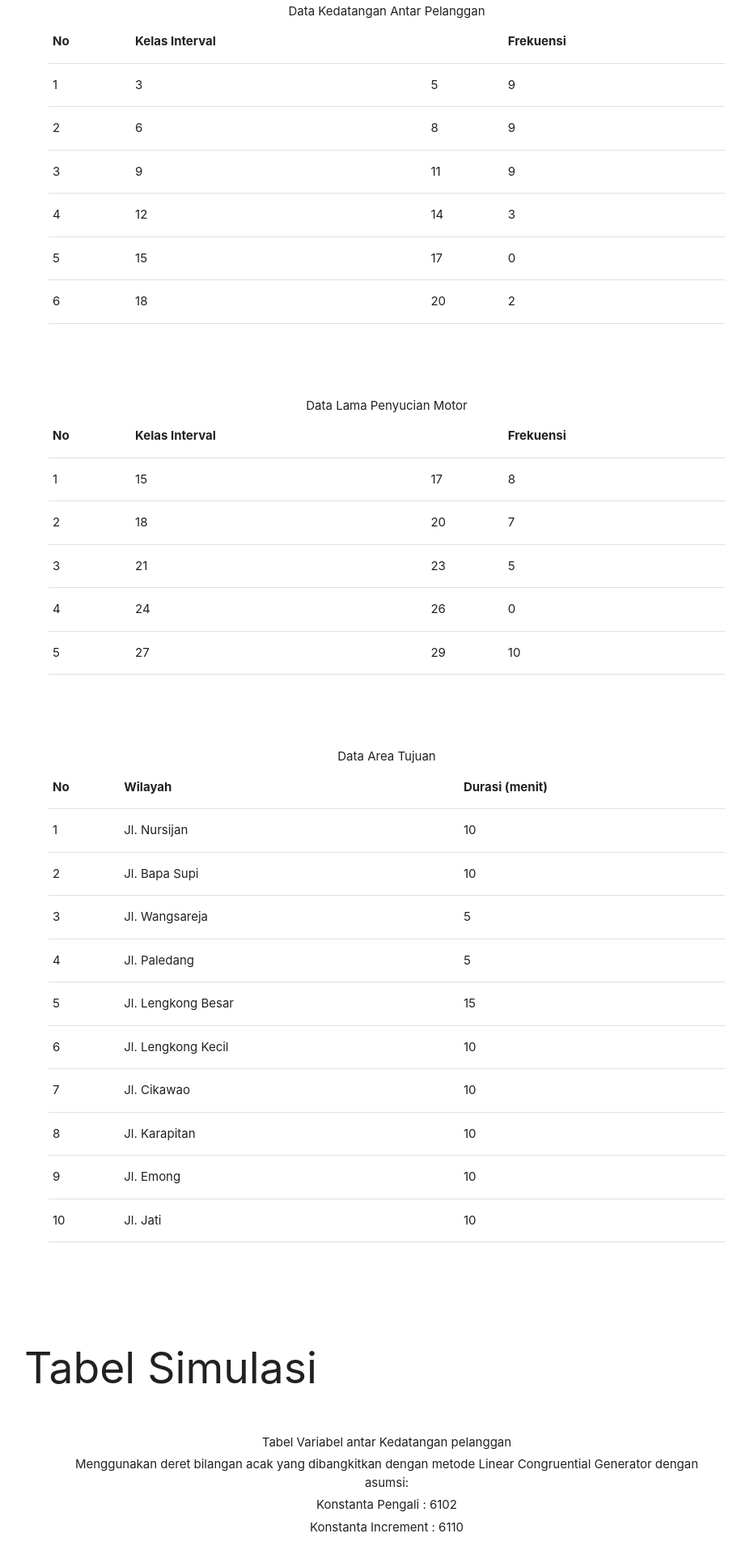
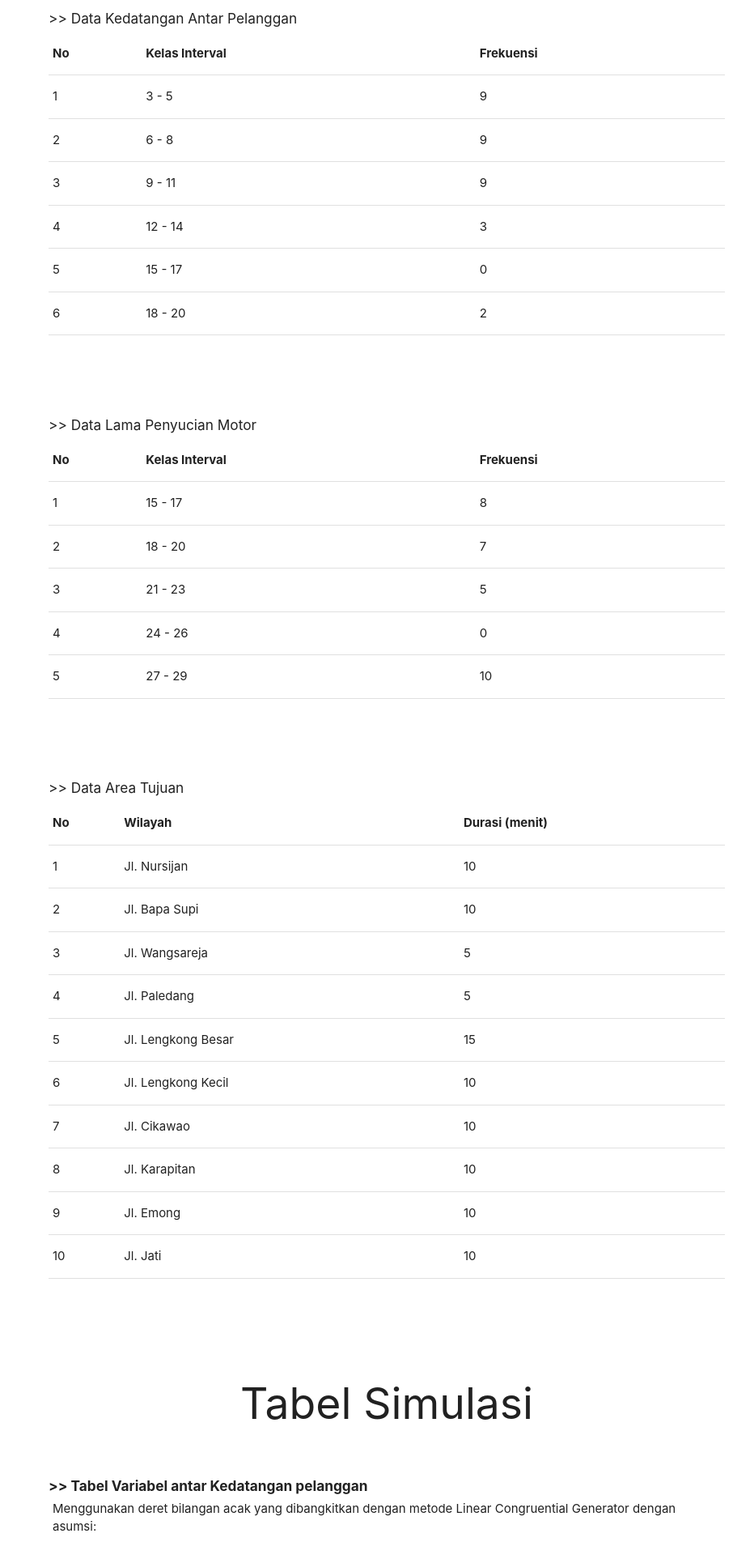
Before and after one commit to raflirach/mosi-antrian, a React (Create React App) app: page / in a window 1280 px wide. Shown: the part 540-2444 px from the top of the page at 81% size, without its empty margins (162-1089 px from the left). Built offline with nearby package versions, Linux system fonts and the light colour scheme.

Commit message:
merapihkan data pengamatan

```diff
--- a/src/sections/DataPengamatan.js
+++ b/src/sections/DataPengamatan.js
@@ -1,11 +1,11 @@
-import React, { Component } from 'react';
+import React, { Component } from "react";
 
-let dataPengamatan = require('../data/dataPengamatan.json');
-let dataLamaPenyucian = require('../data/dataLamaPenyucian.json');
-let dataArea = require('../data/dataArea.json');
-let dataBilanganAcakPelanggan = require('../data/dataBilanganAcakPelanggan.json');
-let dataBlanganAcakLamaPencucian = require('../data/dataBlanganAcakLamaPencucian.json');
-let dataTujuanAntar = require('../data/dataTujuanAntar.json');
+let dataPengamatan = require("../data/dataPengamatan.json");
+let dataLamaPenyucian = require("../data/dataLamaPenyucian.json");
+let dataArea = require("../data/dataArea.json");
+let dataBilanganAcakPelanggan = require("../data/dataBilanganAcakPelanggan.json");
+let dataBlanganAcakLamaPencucian = require("../data/dataBlanganAcakLamaPencucian.json");
+let dataTujuanAntar = require("../data/dataTujuanAntar.json");
 
 export default class DataPengamatan extends Component {
   render() {
@@ -13,15 +13,14 @@ export default class DataPengamatan extends Component {
       <div>
         <div id="section1">
           <div className="container">
-            <h2>Data Hasil Pengamatan</h2>
+            <h2 align="center">Data Hasil Pengamatan</h2>
             <div className="tablecontainer">
+              <h6 align="left"> >> Data Kedatangan Antar Pelanggan</h6>
               <table>
-                <caption>Data Kedatangan Antar Pelanggan</caption>
                 <thead>
                   <tr>
                     <th>No</th>
                     <th>Kelas Interval</th>
-                    <th />
                     <th>Frekuensi</th>
                   </tr>
                 </thead>
@@ -31,8 +30,9 @@ export default class DataPengamatan extends Component {
                     return (
                       <tr key={i}>
                         <td>{data.nomor}</td>
-                        <td>{data.batasBawah}</td>
-                        <td>{data.batasAtas}</td>
+                        <td>
+                          {data.batasBawah} - {data.batasAtas}
+                        </td>
                         <td>{data.frekuensi}</td>
                       </tr>
                     );
@@ -41,13 +41,12 @@ export default class DataPengamatan extends Component {
               </table>
             </div>
             <div className="tablecontainer">
+              <h6 align="left"> >> Data Lama Penyucian Motor</h6>
               <table>
-                <caption>Data Lama Penyucian Motor</caption>
                 <thead>
                   <tr>
                     <th>No</th>
                     <th>Kelas Interval</th>
-                    <th />
                     <th>Frekuensi</th>
                   </tr>
                 </thead>
@@ -57,8 +56,9 @@ export default class DataPengamatan extends Component {
                     return (
                       <tr key={i}>
                         <td>{data.nomor}</td>
-                        <td>{data.batasBawah}</td>
-                        <td>{data.batasAtas}</td>
+                        <td>
+                          {data.batasBawah} - {data.batasAtas}
+                        </td>
                         <td>{data.frekuensi}</td>
                       </tr>
                     );
@@ -67,8 +67,8 @@ export default class DataPengamatan extends Component {
               </table>
             </div>
             <div className="tablecontainer">
+              <h6 align="left"> >> Data Area Tujuan</h6>
               <table>
-                <caption>Data Area Tujuan</caption>
                 <thead>
                   <tr>
                     <th>No</th>
@@ -94,14 +94,14 @@ export default class DataPengamatan extends Component {
         </div>
         <div id="section2">
           <div className="container">
-            <h2>Tabel Simulasi</h2>
+            <h2 align="center">Tabel Simulasi</h2>
             <div className="tablecontainer">
-              <table>
-                <caption>
-                  Tabel Variabel antar Kedatangan pelanggan
+              <h6 align="left">
+                <b>>> Tabel Variabel antar Kedatangan pelanggan</b>
+              </h6>
               <p>
-                    Menggunakan deret bilangan acak yang dibangkitkan dengan metode Linear Congruential Generator dengan
-                    asumsi:
+                Menggunakan deret bilangan acak yang dibangkitkan dengan metode
+                Linear Congruential Generator dengan asumsi:
               </p>
               <ul>
                 <li>Konstanta Pengali : 6102</li>
@@ -110,12 +110,13 @@ export default class DataPengamatan extends Component {
                 <li>Nilai Awal : 1011</li>
               </ul>
               <p>
-                    Diasumsikan distribusi normal sehingga dipergunakan Z = (-2lnU<sub>i</sub>)<sup>&#189;</sup>{' '}
-                    sin(2&pi;U
-                    <sub>i+1</sub>) dan X = &#181;+&sigma;Z untuk memperoleh nilai variabel.
+                Diasumsikan distribusi normal sehingga dipergunakan Z = (-2lnU
+                <sub>i</sub>)<sup>&#189;</sup> sin(2&pi;U
+                <sub>i+1</sub>) dan X = &#181;+&sigma;Z untuk memperoleh nilai
+                variabel.
               </p>
-                </caption>
 
+              <table>
                 <thead>
                   <tr>
                     <th>i</th>
@@ -137,12 +138,12 @@ export default class DataPengamatan extends Component {
               </table>
             </div>
             <div className="tablecontainer">
-              <table>
-                <caption>
-                  Tabel Variabel Lama Pencucian
+              <h6 align="left">
+                <b>>> Tabel Variabel Lama Pencucian</b>
+              </h6>
               <p>
-                    Menggunakan deret bilangan acak yang dibangkitkan dengan metode Linear Congruential Generator dengan
-                    asumsi:
+                Menggunakan deret bilangan acak yang dibangkitkan dengan metode
+                Linear Congruential Generator dengan asumsi:
               </p>
               <ul>
                 <li>Konstanta Pengali : 6102</li>
@@ -151,12 +152,12 @@ export default class DataPengamatan extends Component {
                 <li>Nilai Awal : 1011</li>
               </ul>
               <p>
-                    Diasumsikan distribusi normal sehingga dipergunakan Z = (-2lnU<sub>i</sub>)<sup>&#189;</sup>{' '}
-                    sin(2&pi;U
-                    <sub>i+1</sub>) dan X = &#181;+&sigma;Z untuk memperoleh nilai variabel.
+                Diasumsikan distribusi normal sehingga dipergunakan Z = (-2lnU
+                <sub>i</sub>)<sup>&#189;</sup> sin(2&pi;U
+                <sub>i+1</sub>) dan X = &#181;+&sigma;Z untuk memperoleh nilai
+                variabel.
               </p>
-                </caption>
-
+              <table>
                 <thead>
                   <tr>
                     <th>i</th>
@@ -178,20 +179,21 @@ export default class DataPengamatan extends Component {
               </table>
             </div>
             <div className="tablecontainer">
-              <table>
-                <caption>
-                  Tabel Variabel Tujuan Antar
+              <h6 align="left">
+                {" "}
+                <b>>> Tabel Variabel Tujuan Antar</b>
+              </h6>
               <p>
-                    Menggunakan deret bilangan acak yang dibangkitkan dengan metode Multiplicative Generator dengan
-                    asumsi:
+                Menggunakan deret bilangan acak yang dibangkitkan dengan metode
+                Multiplicative Generator dengan asumsi:
               </p>
               <ul>
                 <li>Konstanta Pengali : 6102</li>
                 <li>Konstanta Modulus : 6102</li>
                 <li>Nilai Awal : 110</li>
               </ul>
-                </caption>
 
+              <table>
                 <thead>
                   <tr>
                     <th>i</th>
```
Lines whose indentation alone changed are shown as unchanged.
